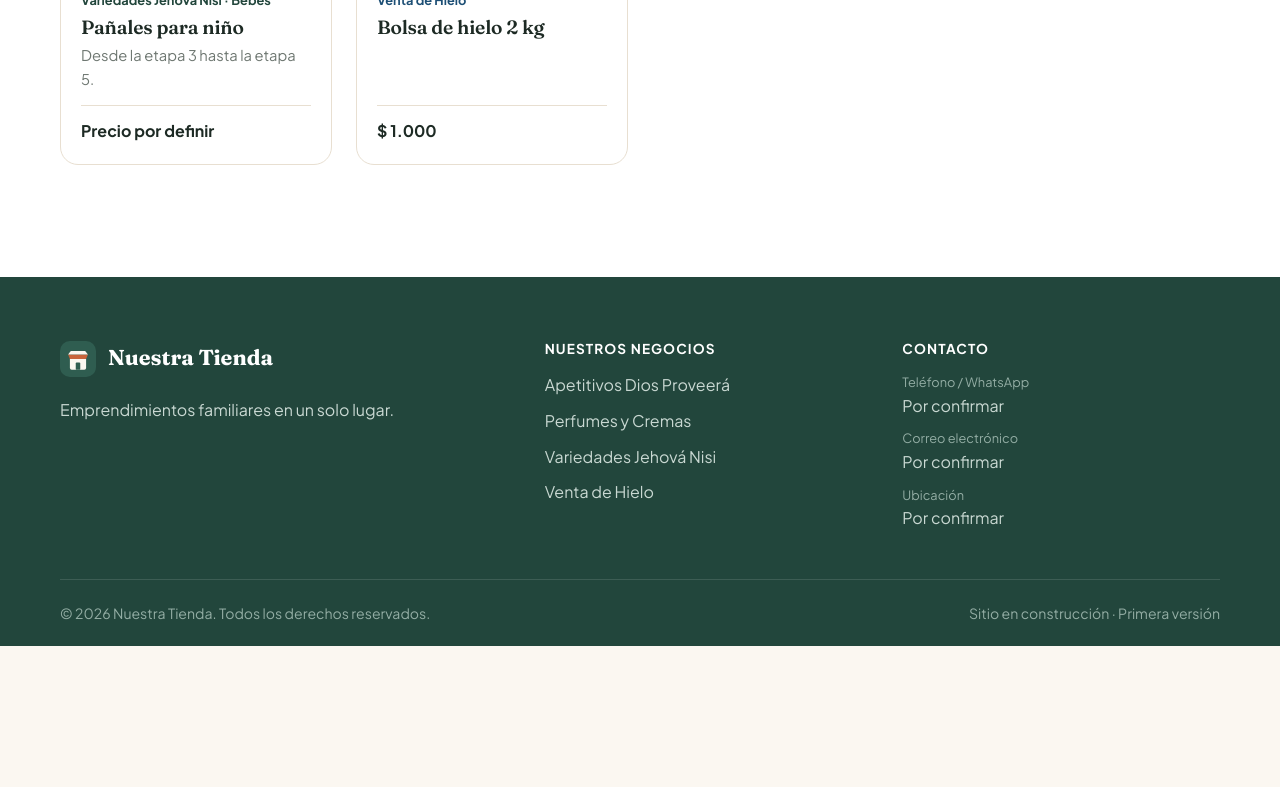
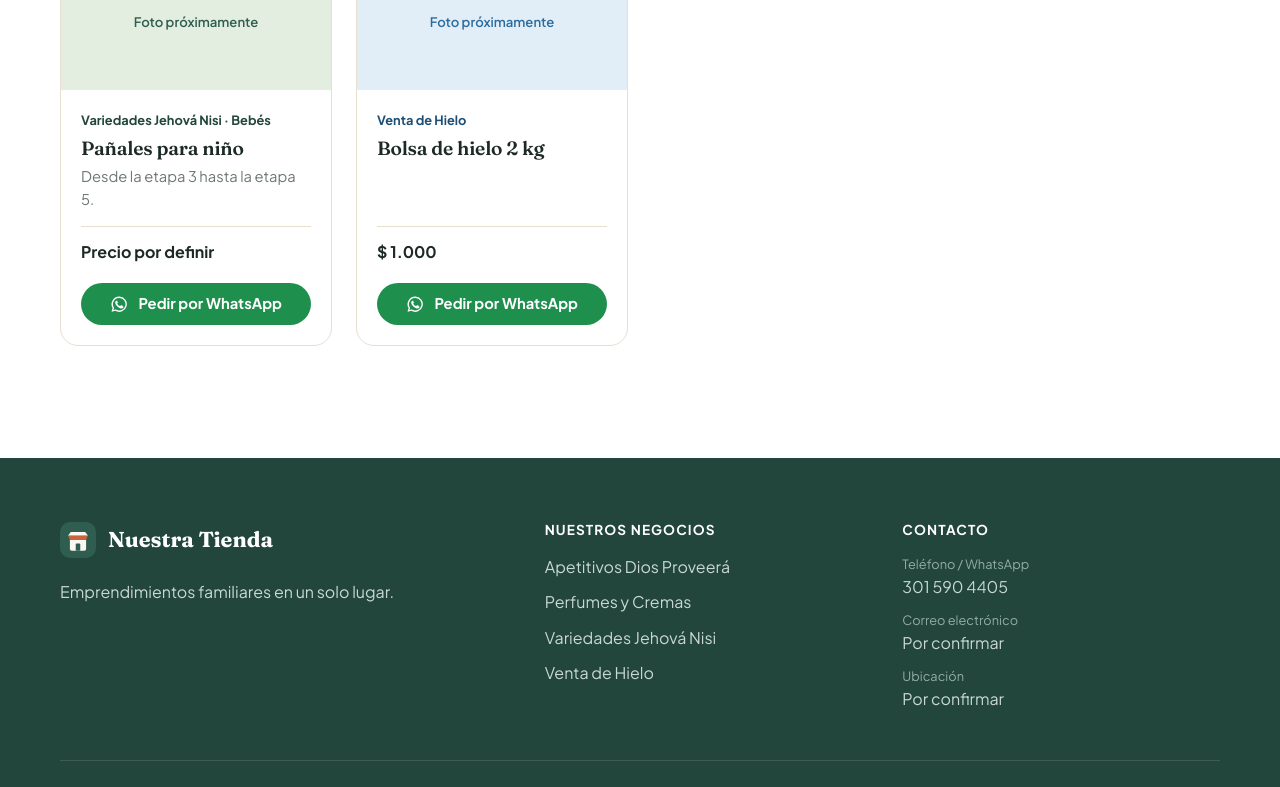
Before and after one commit to CARLITOS4798/CARLITOS4798, a React (Vite) app: page / in a window 1280 px wide. Shown: the part 3441-4228 px from the top of the page. Before the commit the page ends 4087 px from the top, so only its background shows below. Built offline with nearby package versions, Linux system fonts and the light colour scheme.

Commit message:
Activar pedidos por WhatsApp con el número de la tienda
Co-Authored-By: Claude Opus 5.5 <noreply@anthropic.com>

```diff
--- a/src/components/PiePagina.jsx
+++ b/src/components/PiePagina.jsx
@@ -5,7 +5,16 @@ import Logo from './Logo'
 
 function PiePagina() {
   const anio = new Date().getFullYear()
-  const conWhatsApp = NEGOCIOS.filter((negocio) => enlaceWhatsApp(negocio, ''))
+  // Un renglón por número distinto: si todos los negocios comparten número, sale una sola vez.
+  const conNumero = NEGOCIOS.filter((negocio) => enlaceWhatsApp(negocio, ''))
+  const numeros = [...new Set(conNumero.map((negocio) => negocio.whatsapp.replace(/\D/g, '')))]
+  const conWhatsApp = numeros.map((numero) => {
+    const negocios = conNumero.filter((negocio) => negocio.whatsapp.replace(/\D/g, '') === numero)
+    return {
+      ...negocios[0],
+      nombre: negocios.length === NEGOCIOS.length ? null : negocios.map((n) => n.nombre).join(', '),
+    }
+  })
 
   return (
     <footer className="pie">
@@ -35,9 +44,9 @@ function PiePagina() {
             {conWhatsApp.length > 0 ? (
               conWhatsApp.map((negocio) => (
                 <li key={negocio.id}>
-                  <span>WhatsApp · {negocio.nombre}</span>
+                  <span>Teléfono / WhatsApp{negocio.nombre && ` · ${negocio.nombre}`}</span>
                   <a
-                    href={enlaceWhatsApp(negocio, `Hola, vi la página de ${negocio.nombre}.`)}
+                    href={enlaceWhatsApp(negocio, `Hola, vi la página de ${MARCA.nombre}.`)}
                     target="_blank"
                     rel="noopener noreferrer"
                   >
--- a/src/data/negocios.js
+++ b/src/data/negocios.js
@@ -66,7 +66,7 @@ const DATOS = [
       'Sándwiches preparados al momento, jugos naturales de fruta y nuestra chicha de arroz, con la que empezó todo.',
     imagen: '/imagenes/negocios/apetitivos.svg',
     logo: '', // ej. '/imagenes/negocios/apetitivos-logo.png'
-    whatsapp: '', // ✏️ ej. '300 123 4567'
+    whatsapp: '301 590 4405',
     tono: 'calido',
     secciones: [
       { id: 'sandwiches', nombre: 'Sándwiches', descripcion: 'Preparados al momento.' },
@@ -115,7 +115,7 @@ const DATOS = [
       'Perfumes, cremas, maquillaje y cuidado personal por catálogo: Natura, Ésika y Yanbal. Mira los productos de cada revista y haz tu pedido.',
     imagen: '/imagenes/negocios/perfumes.svg',
     logo: '',
-    whatsapp: '', // ✏️ ej. '300 123 4567'
+    whatsapp: '301 590 4405',
     tono: 'ciruela',
     // Una sección por revista.  enlace → revista digital de la campaña actual (opcional)
     secciones: [
@@ -188,7 +188,7 @@ const DATOS = [
       'Productos de aseo para el hogar y el cuidado personal: detergentes, limpiadores, ambientadores, pañales y más.',
     imagen: '/imagenes/negocios/variedades.svg',
     logo: '',
-    whatsapp: '', // ✏️ ej. '300 123 4567'
+    whatsapp: '301 590 4405',
     tono: 'verde',
     secciones: [
       { id: 'detergentes', nombre: 'Detergentes' },
@@ -267,7 +267,7 @@ const DATOS = [
       'Hielo para tus bebidas, neveras y celebraciones. Pídelo en la cantidad que necesites.',
     imagen: '/imagenes/negocios/hielo.svg',
     logo: '',
-    whatsapp: '', // ✏️ ej. '300 123 4567'
+    whatsapp: '301 590 4405',
     tono: 'hielo',
     productos: [
       { id: 'bolsa-2kg', nombre: 'Bolsa de hielo 2 kg', precio: '$ 1.000', destacado: true },
```
